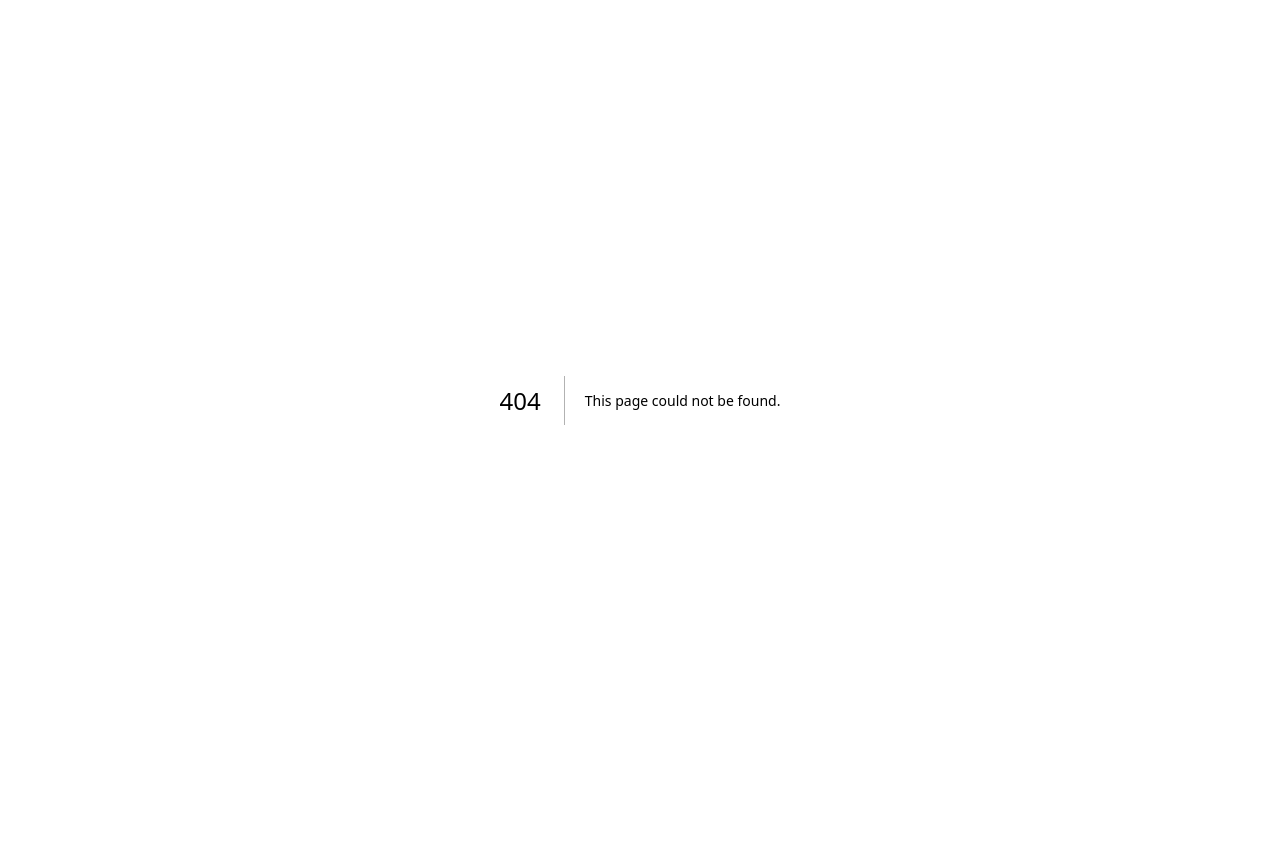
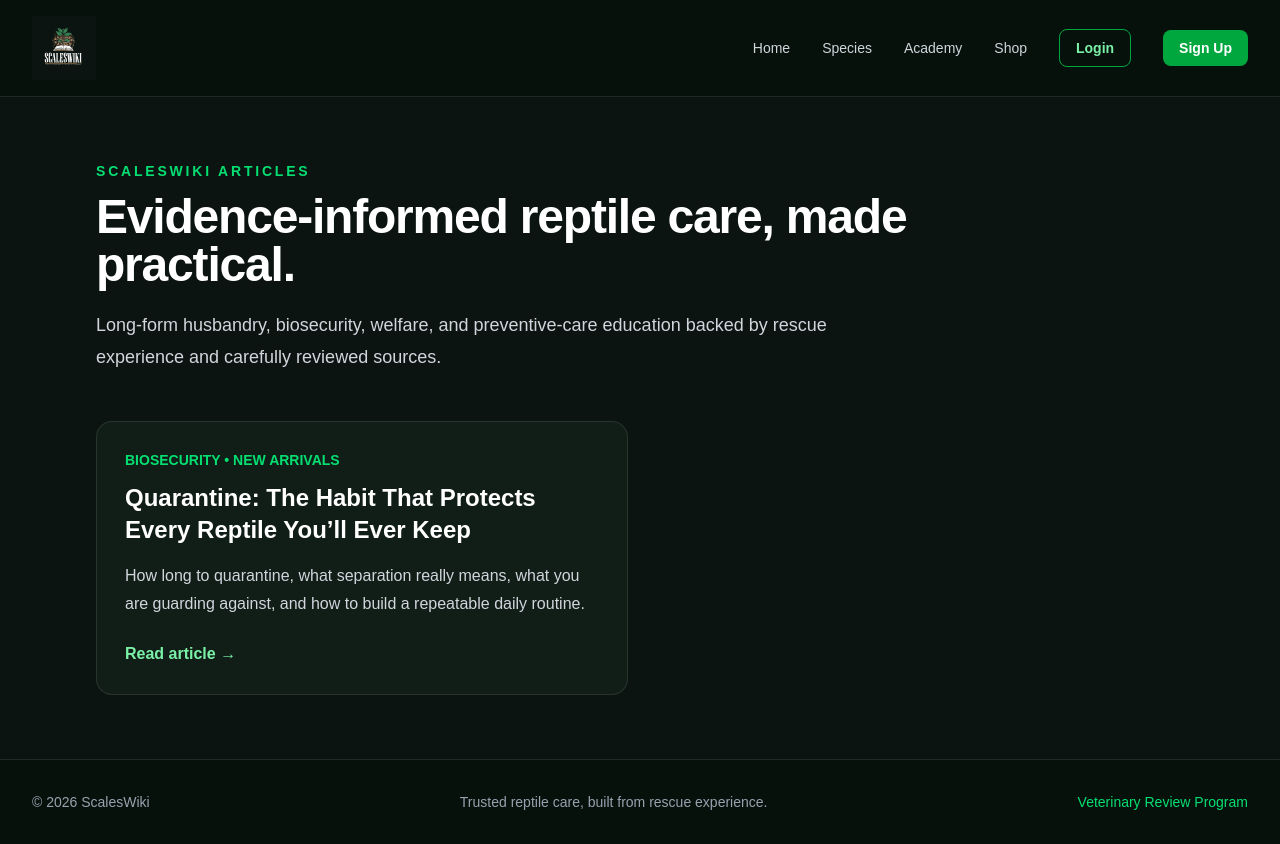
Before and after one commit to scalesandtailsrescue72-star/scaleswiki, a Next.js app: page /articles in a window 1280 px wide. Before the commit this address had no page. Before the commit the page ends 800 px from the top, so only its background shows below. Built offline with nearby package versions, Linux system fonts and the light colour scheme; no server answers.

Commit message:
Add ScalesWiki articles hub

```diff
--- /dev/null
+++ b/app/articles/page.tsx
@@ -0,0 +1,32 @@
+import type { Metadata } from "next";
+import Link from "next/link";
+import { Navbar } from "@/app/components/Navbar";
+import { Footer } from "@/app/components/Footer";
+
+export const metadata: Metadata = {
+  title: "Reptile Care Articles | ScalesWiki",
+  description: "Evidence-informed reptile husbandry and welfare articles from ScalesWiki.",
+};
+
+export default function ArticlesPage() {
+  return (
+    <main className="min-h-screen bg-[#0B1411] text-white">
+      <Navbar />
+      <section className="mx-auto max-w-6xl px-6 py-16 lg:px-8">
+        <p className="mb-3 text-sm font-semibold uppercase tracking-[0.2em] text-green-400">ScalesWiki Articles</p>
+        <h1 className="max-w-4xl text-4xl font-bold tracking-tight sm:text-5xl">Evidence-informed reptile care, made practical.</h1>
+        <p className="mt-5 max-w-3xl text-lg leading-8 text-gray-300">Long-form husbandry, biosecurity, welfare, and preventive-care education backed by rescue experience and carefully reviewed sources.</p>
+
+        <div className="mt-12 grid gap-6 md:grid-cols-2">
+          <Link href="/articles/quarantine-for-new-reptiles" className="rounded-2xl border border-white/10 bg-[#111D17] p-7 transition hover:border-green-500/60 hover:bg-[#14231B]">
+            <p className="text-sm font-semibold text-green-400">BIOSECURITY • NEW ARRIVALS</p>
+            <h2 className="mt-3 text-2xl font-bold">Quarantine: The Habit That Protects Every Reptile You’ll Ever Keep</h2>
+            <p className="mt-4 leading-7 text-gray-300">How long to quarantine, what separation really means, what you are guarding against, and how to build a repeatable daily routine.</p>
+            <p className="mt-6 font-semibold text-green-300">Read article →</p>
+          </Link>
+        </div>
+      </section>
+      <Footer />
+    </main>
+  );
+}
```
